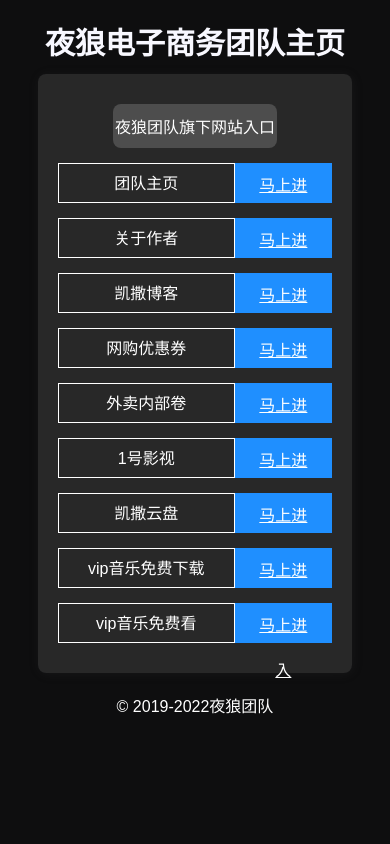
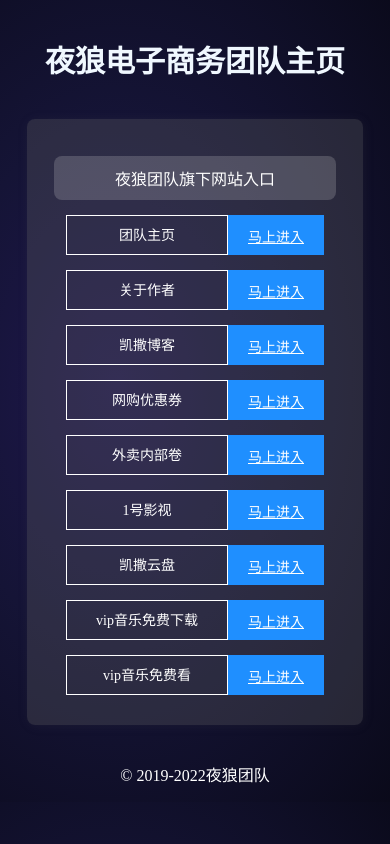
Before and after one commit to kaysarsoft/kaysarsoft.github.io, a PHP site: page / in a window 390 px wide. Run offline with PHP 8.4, Linux system fonts and the light colour scheme; some libraries are stand-ins or nearby versions.

Commit message:
update css/style.css.
Signed-off-by: 凯撒 <1290361724@qq.com>

```diff
--- a/css/style.css
+++ b/css/style.css
@@ -1,14 +1,13 @@
 body {
-	background-color:#0e0e0f;
-	font-family:Futura,futura-pt,Arial,sans-serif;
+	--color-text:#fff;
+	--color-bg:#1f174e;
+	--color-bg-2:#151436;
+	--color-bg-3:#000;
+	--color-link:#8596df;
+	--color-link-hover:#723bb7;
+	background:radial-gradient(ellipse at 30% 48%,var(--color-bg) 0,var(--color-bg-2) 45%,var(--color-bg-3) 150%)
 }
-  .contnt .meng {
-    margin-top: 5%;
-    text-align: center;
-    font-size: 30px;
-    font-weight: 600;
-    color:#F8F8FF;
-}
+
 .contnt .messageDetails {
     box-sizing: border-box;
     margin: 3% 8%;
@@ -18,6 +17,13 @@ body {
     border-radius: 8px;
     color: #fff;
     text-align: center;
+}
+.contnt .meng {
+    margin-top: 5%;
+    text-align: center;
+    font-size: 30px;
+    font-weight: 600;
+    color: 	#F0F8FF;
 }
 .storeup p {
     padding: 10px 0;
@@ -34,7 +40,7 @@ body {
     margin-top: 15px;
 }
 .link span {
-    width: 150px;
+    width: 120px;
     height: 38px;
     border: 1px solid #fff;
     line-height: 40px;
@@ -66,3 +72,36 @@ footer p {
 footer p a {
     color: #fff;
 }
+@media (max-width: 768px) {
+    .storeup p {
+        margin: 0 10% 5%;
+    }
+    .contnt .messageDetails {
+        margin: 8% 5%;
+    }
+    .contnt .meng {
+        margin-top: 10%;
+    }
+    /* body {
+        padding: 20px 0;
+    } */
+}
+
+@media (max-width: 480px) {
+    .storeup p {
+        margin: 7px;
+    }
+    .contnt .messageDetails {
+        margin: 10% 5%;
+    }
+    .messageDetails h1 {
+        font-size: 20px;
+    }
+    .link span {
+        font-size: 14px;
+    }
+    .link a {
+        font-size: 14px;
+    }
+
+}
```
